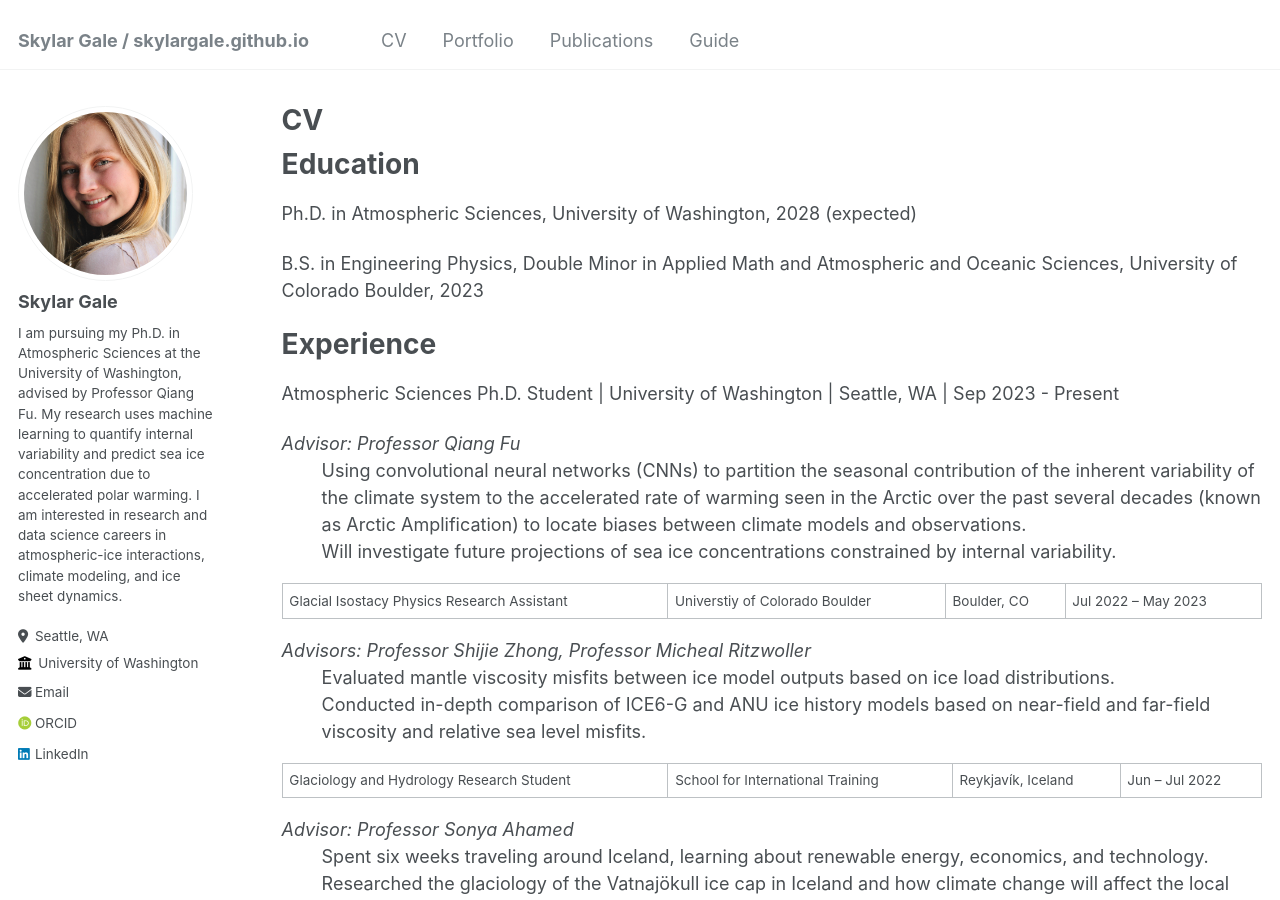
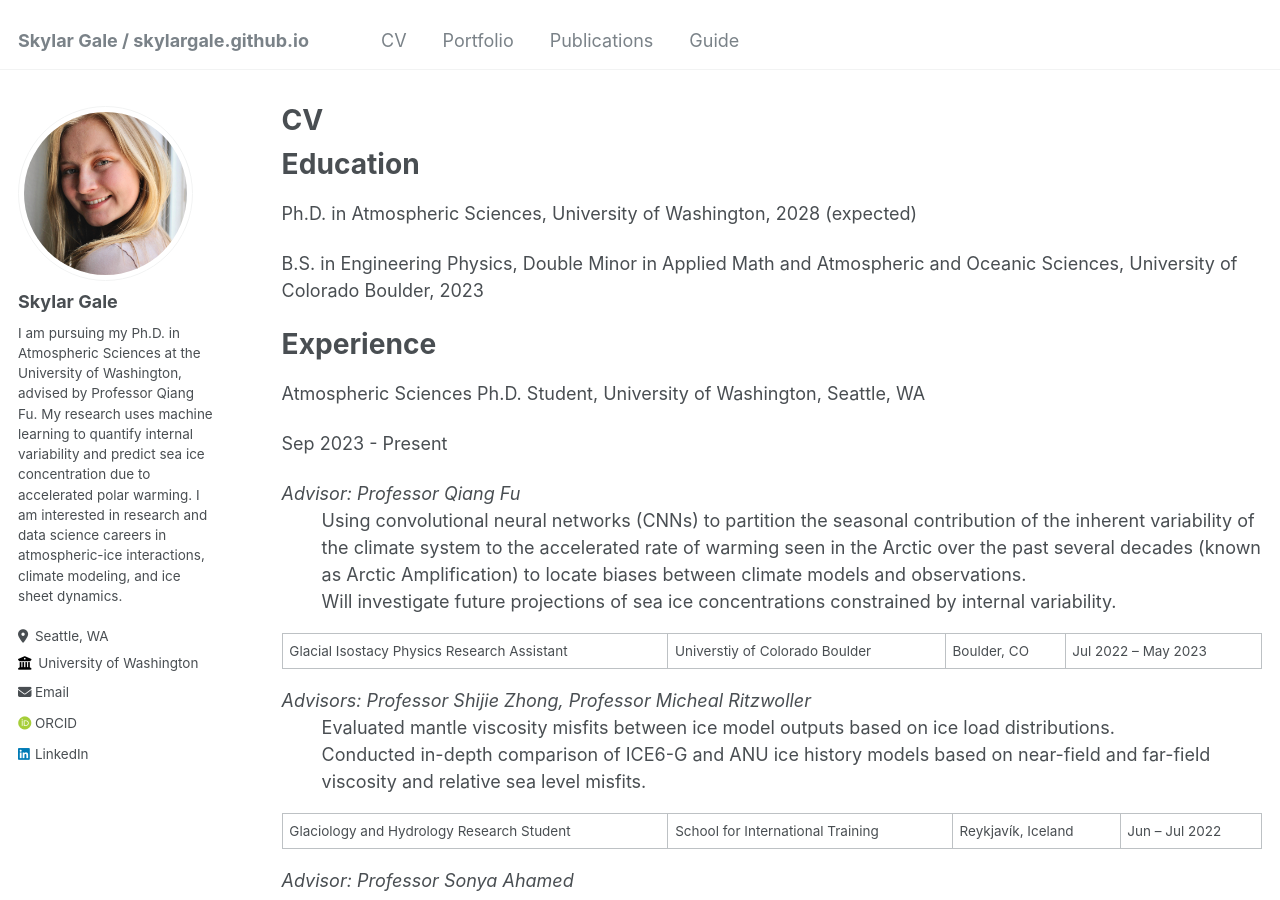
Before and after one commit to skylargale/skylargale.github.io, a Jekyll site: the page built from _pages/cv.md, in a window 1280 px wide and 900 px high. Built offline with Jekyll 4.4.1, drawn with Linux system fonts in a browser that asks for light colours; some web fonts are replaced.

Commit message:
Update cv.md

```diff
--- a/_pages/cv.md
+++ b/_pages/cv.md
@@ -17,7 +17,9 @@ B.S. in Engineering Physics, Double Minor in Applied Math and Atmospheric and Oc
 
 Experience
 ======
-Atmospheric Sciences Ph.D. Student | University of Washington | Seattle, WA | Sep 2023 - Present
+Atmospheric Sciences Ph.D. Student, University of Washington, Seattle, WA
+
+Sep 2023 - Present
 
 _Advisor: Professor Qiang Fu_
 :   Using convolutional neural networks (CNNs) to partition the seasonal contribution of the inherent variability of the climate system to the accelerated rate of warming seen in the Arctic over the past several decades (known as Arctic Amplification) to locate biases between climate models and observations.
```
